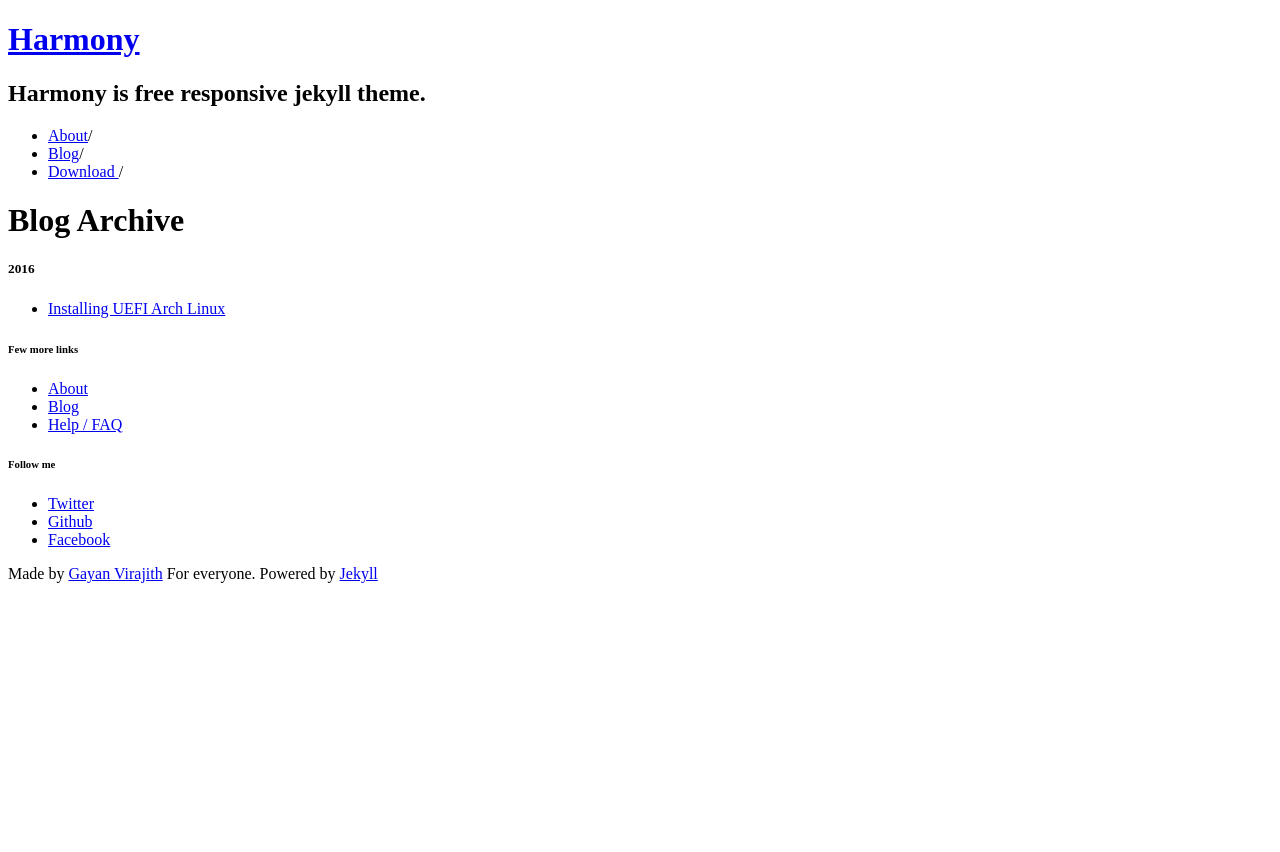
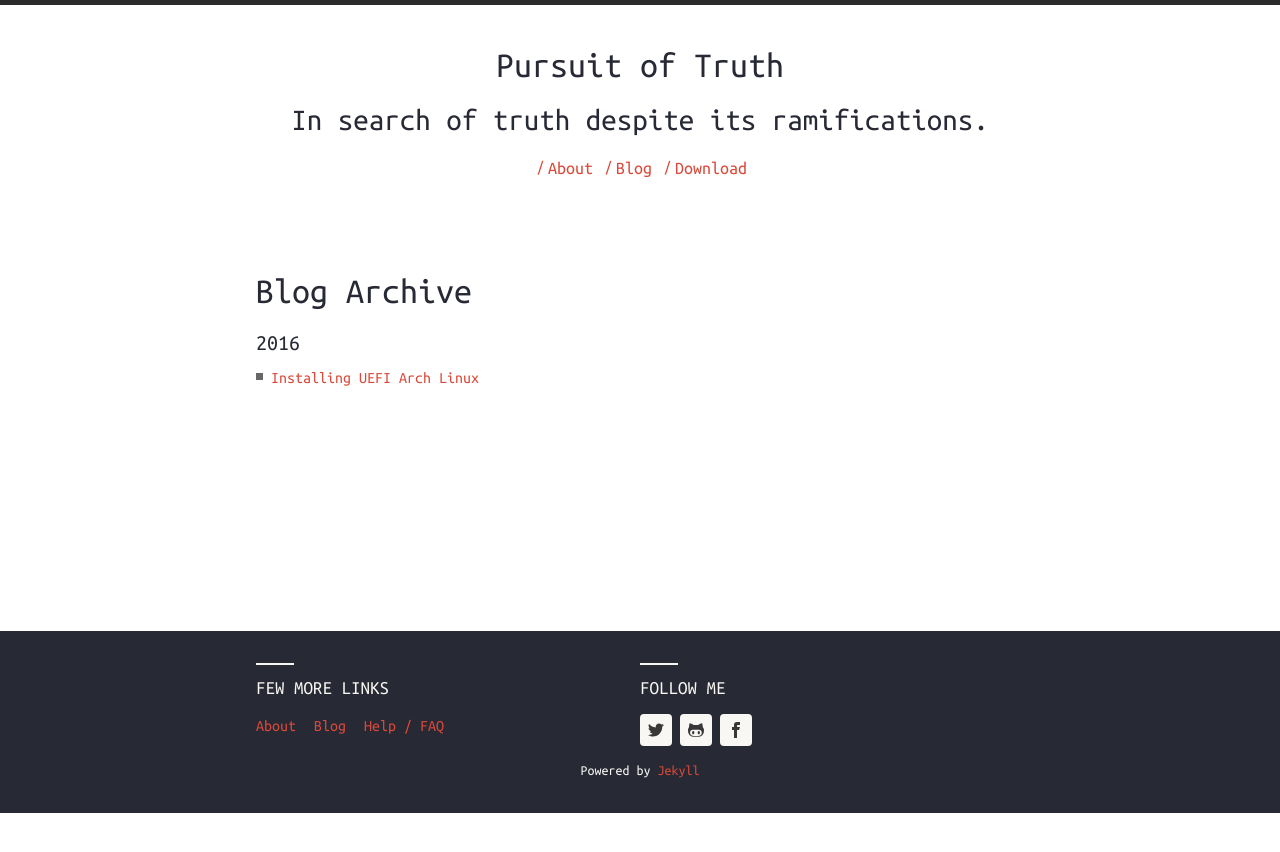
Before and after one commit to PhillipChaffee/phillipchaffee.github.io, a Jekyll site: the page built from blog/blog.md, in a window 1280 px wide. Shown: the top 852 px of the page. Built offline with Jekyll 4.4.1, drawn with Linux system fonts in a browser that asks for light colours; nearby versions of some CDN libraries.

Commit message:
Trying to make this work

```diff
--- a/_config.yml
+++ b/_config.yml
@@ -10,9 +10,9 @@ permalink:    /blog/:categories/:title
 
 # Harmony theme configuration. Please change accordingly.
 harmony:
-  name: Harmony
+  name: Pursuit of Truth
   # Little description about your site
-  description: Harmony is free responsive jekyll theme.
+  description: In search of truth despite its ramifications.
   # 'meta_description:' Write an awesome description for your new site here.
   # It will appear in your document head meta (for Google search results) and
   # in your feed.xml site description.
@@ -35,7 +35,7 @@ harmony:
     twitter: phillipchaffee
     facebook: phillipchaffee
   # Toggle disclaimer in footer
-  show_disclaimer: true
+  show_disclaimer: false
 
 
 # Markdown Processor
--- a/_layouts/default.html
+++ b/_layouts/default.html
@@ -10,10 +10,10 @@
         href="{{ page.url | replace:'index.html','' | prepend: site.baseurl | prepend: site.url }}">
 
         <!-- Harmony styles -->
-        <link rel="stylesheet" type="text/css" href="{{ site.baseurl }}/assets/css/main.css">
+        <link rel="stylesheet" type="text/css" href="{{ site.baseurl }}/blog/assets/css/main.css">
 
         <!-- Modernizr js -->
-        <script async src="{{ site.baseurl }}/assets/js/modernizr.js"></script>
+        <script async src="{{ site.baseurl }}/blog/assets/js/modernizr.js"></script>
 
         <!-- IE Fixes -->
         <!-- HTML5 Shim and Respond.js IE8 support of HTML5 elements and media queries -->
@@ -26,7 +26,7 @@
     <body class="{{ site.harmony.basetheme }}">
         <header class="main-header">
             <div class="wc-container">
-                <h1><a href="{{ site.baseurl }}/">{{ site.harmony.name }}</a></h1>
+                <h1><a href="{{ site.baseurl }}/blog">{{ site.harmony.name }}</a></h1>
                 <h2>{{ site.harmony.description }}</h2>
                 {% include header-links.html %}
             </div>
@@ -60,9 +60,9 @@
         <!-- jQuery -->
         <script src="//ajax.googleapis.com/ajax/libs/jquery/1.11.1/jquery.min.js"></script>
         <!-- When no internet load JQuery from local -->
-        <script>window.jQuery || document.write('<script src="{{ site.baseurl }}/assets/js/jquery.min.js"><\/script>')</script>
+        <script>window.jQuery || document.write('<script src="{{ site.baseurl }}/blog/assets/js/jquery.min.js"><\/script>')</script>
         <!-- Site js -->
-        <script src="{{ site.baseurl }}/assets/js/all.js"></script>
+        <script src="{{ site.baseurl }}/blog/assets/js/all.js"></script>
         <!-- Google analytics  -->
         {% include google-analytics.html %}
     </body>
```
Also changed, not shown: _layouts/category.html (deleted, +0 -9 lines), 1 other file.
